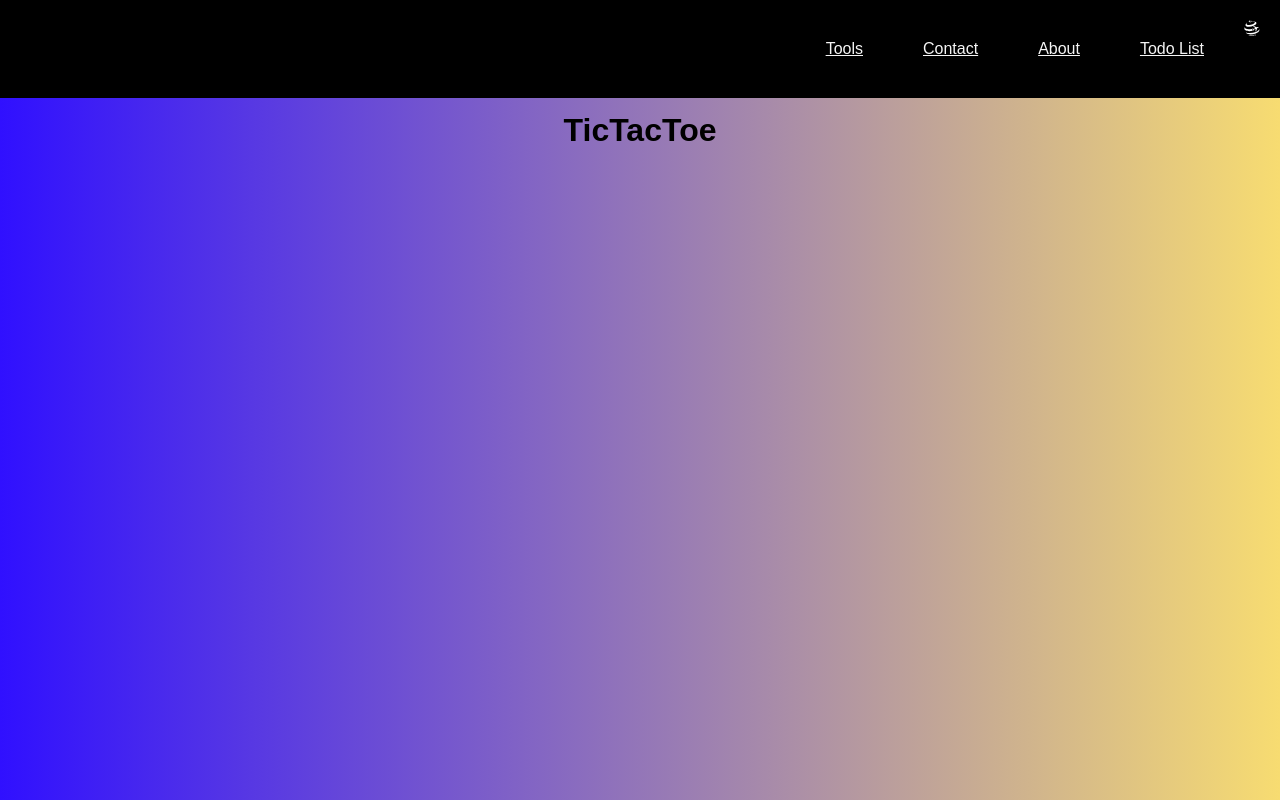
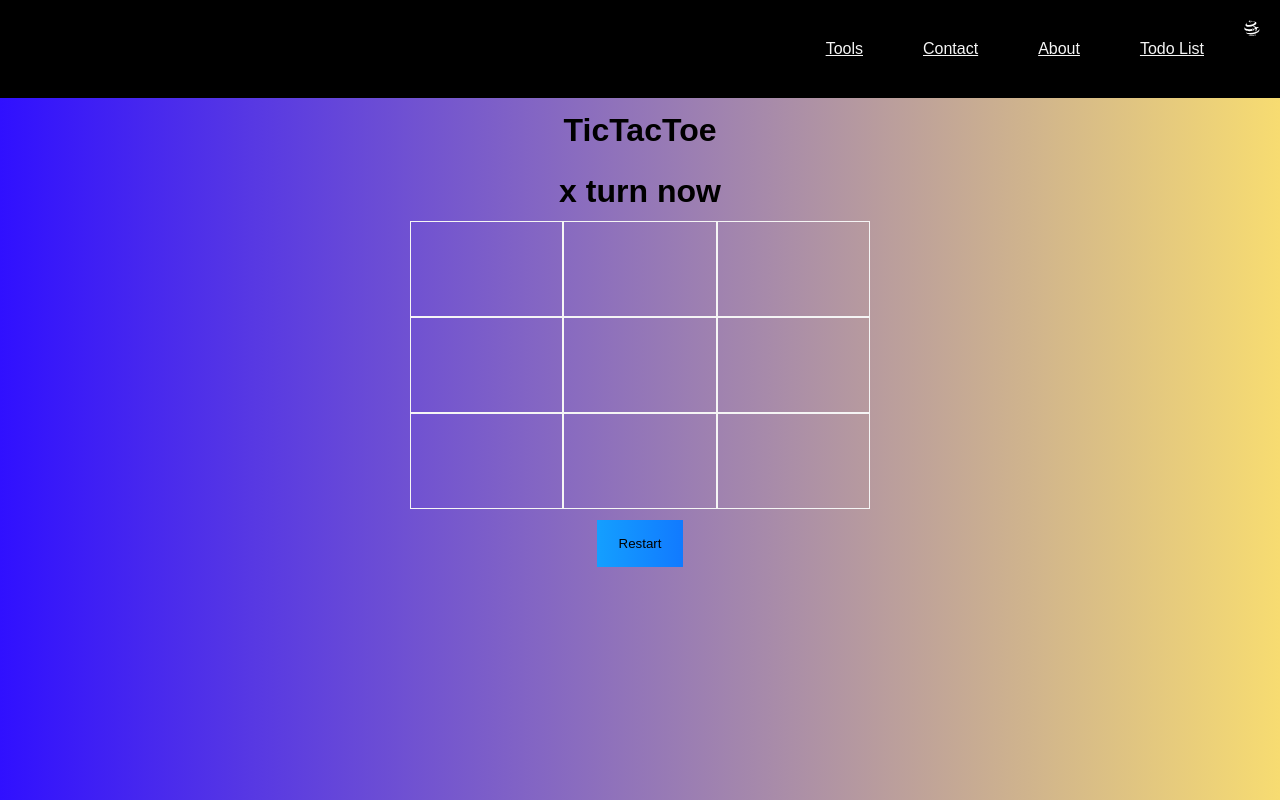
Before and after one commit to prathap222/todo-app, a React (Create React App) app: page /About in a window 1280 px wide. Built offline with nearby package versions, Linux system fonts and the light colour scheme.

Commit message:
add styles to tic tac toe

```diff
--- a/src/App.css
+++ b/src/App.css
@@ -168,4 +168,40 @@ h1 {
 
 .board{
   height: 52vh;
+  font-size: 2rem;
+  font-weight: 900;
+  display: flex;
+  flex-direction: column;
+  justify-content: space-evenly;
 }
+.row{
+  display: flex;
+  height: 12vh;
+}
+.cell{
+  width: 12vw;
+  border: 1px solid whitesmoke;
+  color: black;
+  font-size: 5rem;
+}
+
+.yellow {
+  /* background-image: url("https://cliply.co/wp-content/uploads/2021/07/372107370_CROSS_MARK_400px.gif");
+  background-position: 50%; */
+  background-color: rgb(251, 247, 9);
+
+}
+.orange{
+  /* background-image: url("https://images.squarespace-cdn.com/content/v1/542bd2a6e4b0852297eb5f88/1445409969283-CMCH5KNUB2HV0PN4QX2E/O-animation-%28940x604-pixels%29.gif?format=1500w");
+  background-position: 50%; */
+  background-color:orange;
+}
+
+.tbutton{
+  background: linear-gradient(
+    90deg,
+    rgba(20, 159, 255, 1) 0%,
+    rgba(17, 122, 255, 1) 100%
+  );
+  padding: 16px 22px;
+}
--- a/src/components/TicTacToe.jsx
+++ b/src/components/TicTacToe.jsx
@@ -1,13 +1,75 @@
 import React from 'react'
 import { useState } from 'react';
+import Win from '../images/win.gif';
 
 const TicTacToe = () => {
-
+  const [count, setCount]= useState(1);
+  const [winner, setWinner]= useState('');
+  const [char, setChar]= useState('x');
 const [matrix, setMatrix] = useState([
   ['','',''],
   ['','',''],
   ['','',''],
 ]);
+
+const getBGClass = (value) => {
+  if(value=== 'x') return 'yellow';
+  if(value === 'o') return 'orange';
+
+  return '';
+};
+
+const checkWinner = () => {
+  //Check row winner
+
+  if( matrix[0][0] && matrix[0][0] === matrix[0][1] && matrix[0][1] === matrix[0][2])
+  {
+    setWinner(matrix[0][0] + ' is the winner 😀');
+  }
+  if(matrix[1][0] && matrix[1][0] === matrix[1][1] && matrix[1][1] === matrix[1][2])
+  {
+    setWinner(matrix[1][0] + ' is the winner 😀');
+  }
+  if(matrix[2][0] && matrix[2][0] === matrix[2][1] && matrix[2][1] === matrix[2][2])
+  {
+    setWinner(matrix[2][0] + ' is the winner 😀');
+  }
+  // Check col winner
+  if(matrix[0][0] && matrix[0][0] === matrix[1][0] && matrix[1][0] === matrix[2][0])
+  {
+    setWinner(matrix[2][0] + ' is the winner 😀');
+  }
+  if(matrix[0][1] && matrix[0][1] === matrix[1][1] && matrix[1][1] === matrix[2][1])
+  {
+    setWinner(matrix[2][1] + ' is the winner 😀');
+  }
+  if(matrix[0][2] && matrix[0][2] === matrix[1][2] && matrix[1][2] === matrix[2][2])
+  {
+    setWinner(matrix[2][2] + ' is the winner 😀');
+  }
+  //check diagonal winner
+  if(matrix[0][0] && matrix[0][0] === matrix[1][1] && matrix[1][1] === matrix[2][2])
+  {
+    setWinner(matrix[2][2] + ' is the winner 😀');
+  }
+  if(matrix[0][2] && matrix[0][2] === matrix[1][1] && matrix[1][1] === matrix[2][0])
+  {
+    setWinner(matrix[2][0] + ' is the winner 😀');
+  }
+  if(count === 9) {
+    setWinner('The match has been drawn');
+  }
+};
+
+const handleClick = (r, c) => {
+  if (matrix[r][c]) return;
+  const tmpMatrix = [...matrix];
+  tmpMatrix[r][c] = char;
+  setMatrix(tmpMatrix);
+  setChar(char === 'x' ? 'o' : 'x');
+  setCount(count + 1);
+  checkWinner();
+};
 
   return (
     <div className='app'>
@@ -15,17 +77,36 @@ const [matrix, setMatrix] = useState([
       TicTacToe
        </div>
        <div className="div alignCenter board">
-        {
+         {!winner && <p>{char} turn now</p>}
+        <div className="gameboard">
+
+        { winner ||
           matrix.map((row, rIndex)=> (
             <div className=" row">
             {
               row.map((cell, cIndex)=> (
-                <div className=" cel"></div>
+                <div
+                onClick={()=> handleClick(rIndex, cIndex)}
+                className={`cell alignCenter ${getBGClass(
+                  matrix[rIndex][cIndex]
+                  )}`}
+                >
+                  {matrix[rIndex][cIndex]}</div>
               ))
             }
             </div>
           ))
         }
+        </div>
+        <button className='tbutton' onClick={()=> {
+        setWinner('');
+        setMatrix(
+          [
+            ['','',''],
+            ['','',''],
+            ['','',''],
+          ]);
+          }}>Restart</button>
        </div>
 
     </div>
```
Also changed, not shown: src/images/win.gif (added), src/images/x.gif (added).
